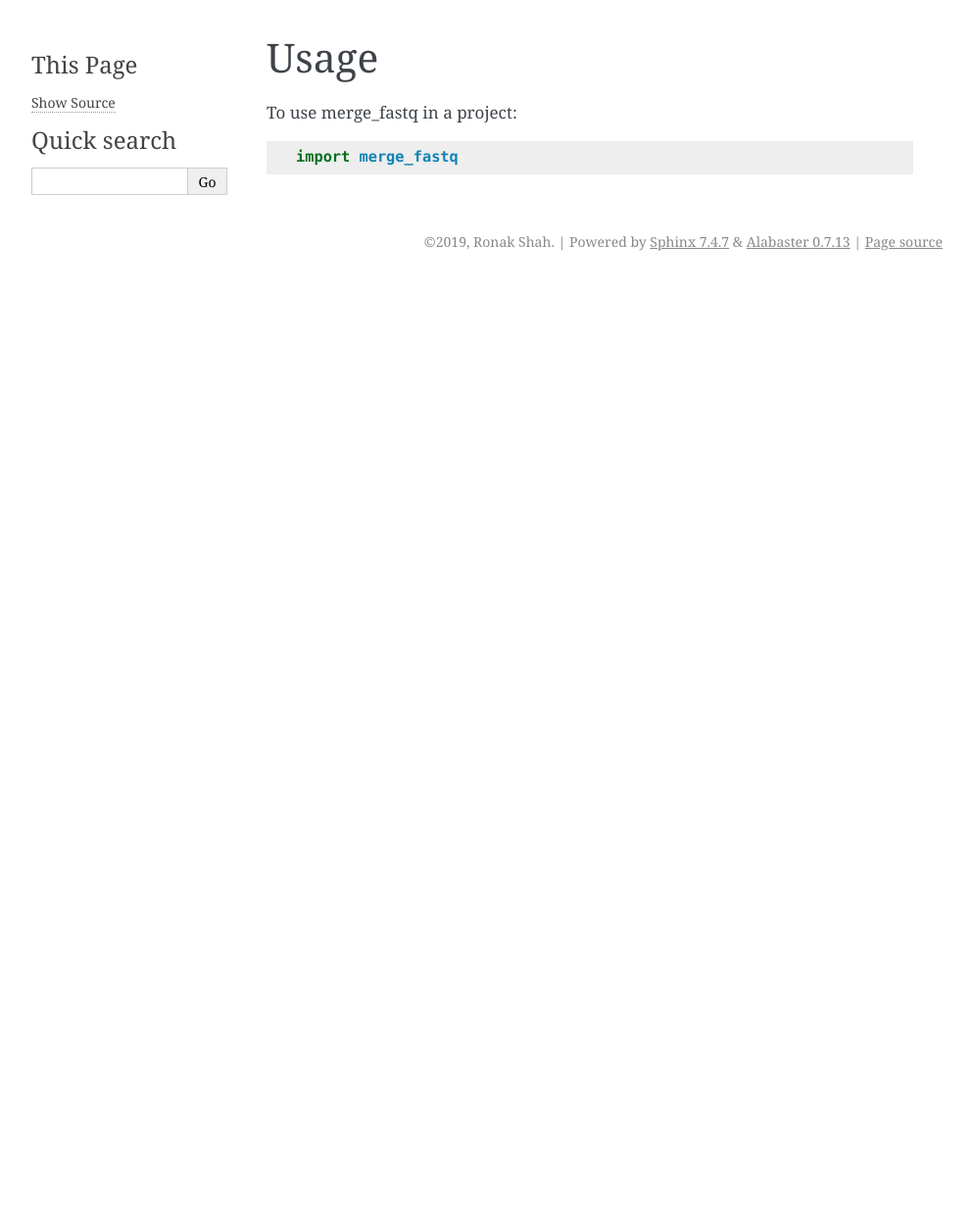
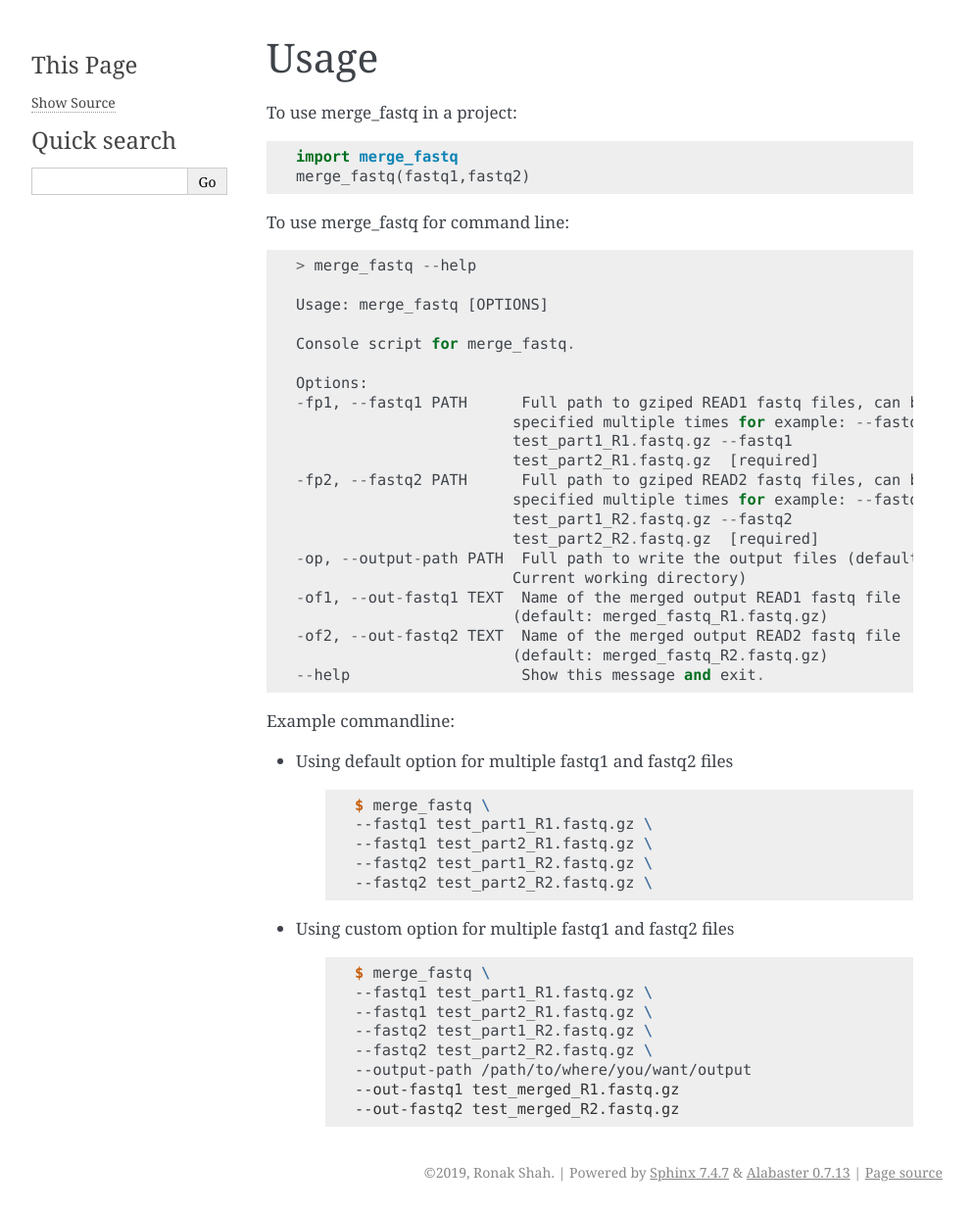
Before and after one commit to msk-access/merge_fastq, a Sphinx documentation site: the page built from docs/usage.rst, in a window 1280 px wide. Shown: the whole page at 98% size, without its empty margins (148-1141 px from the left). Built offline with Sphinx 7.4.7, drawn with Linux system fonts in a browser that asks for light colours; pages that are not in the unit, such as notebooks, are missing from menus; before the commit the page ends 900 px from its top, so only the background shows below that.

Commit message:
Improving docs

```diff
--- a/docs/usage.rst
+++ b/docs/usage.rst
@@ -5,3 +5,58 @@ Usage
 To use merge_fastq in a project::
 
     import merge_fastq
+    merge_fastq(fastq1,fastq2)
+
+To use merge_fastq for command line::
+
+    > merge_fastq --help
+
+    Usage: merge_fastq [OPTIONS]
+
+    Console script for merge_fastq.
+
+    Options:
+    -fp1, --fastq1 PATH      Full path to gziped READ1 fastq files, can be
+                            specified multiple times for example: --fastq1
+                            test_part1_R1.fastq.gz --fastq1
+                            test_part2_R1.fastq.gz  [required]
+    -fp2, --fastq2 PATH      Full path to gziped READ2 fastq files, can be
+                            specified multiple times for example: --fastq2
+                            test_part1_R2.fastq.gz --fastq2
+                            test_part2_R2.fastq.gz  [required]
+    -op, --output-path PATH  Full path to write the output files (default:
+                            Current working directory)
+    -of1, --out-fastq1 TEXT  Name of the merged output READ1 fastq file
+                            (default: merged_fastq_R1.fastq.gz)
+    -of2, --out-fastq2 TEXT  Name of the merged output READ2 fastq file
+                            (default: merged_fastq_R2.fastq.gz)
+    --help                   Show this message and exit.
+
+Example commandline:
+
+* Using default option for multiple fastq1 and fastq2 files
+
+    .. code-block:: console
+
+       $ merge_fastq \
+       --fastq1 test_part1_R1.fastq.gz \
+       --fastq1 test_part2_R1.fastq.gz \
+       --fastq2 test_part1_R2.fastq.gz \
+       --fastq2 test_part2_R2.fastq.gz \
+
+    .. code
+
+* Using custom option for multiple fastq1 and fastq2 files
+
+    .. code-block:: console
+
+       $ merge_fastq \
+       --fastq1 test_part1_R1.fastq.gz \
+       --fastq1 test_part2_R1.fastq.gz \
+       --fastq2 test_part1_R2.fastq.gz \
+       --fastq2 test_part2_R2.fastq.gz \
+       --output-path /path/to/where/you/want/output
+       --out-fastq1 test_merged_R1.fastq.gz
+       --out-fastq2 test_merged_R2.fastq.gz
+
+    .. code
```
Also changed, not shown: README.rst (+27 -1 lines), 2 other files.
